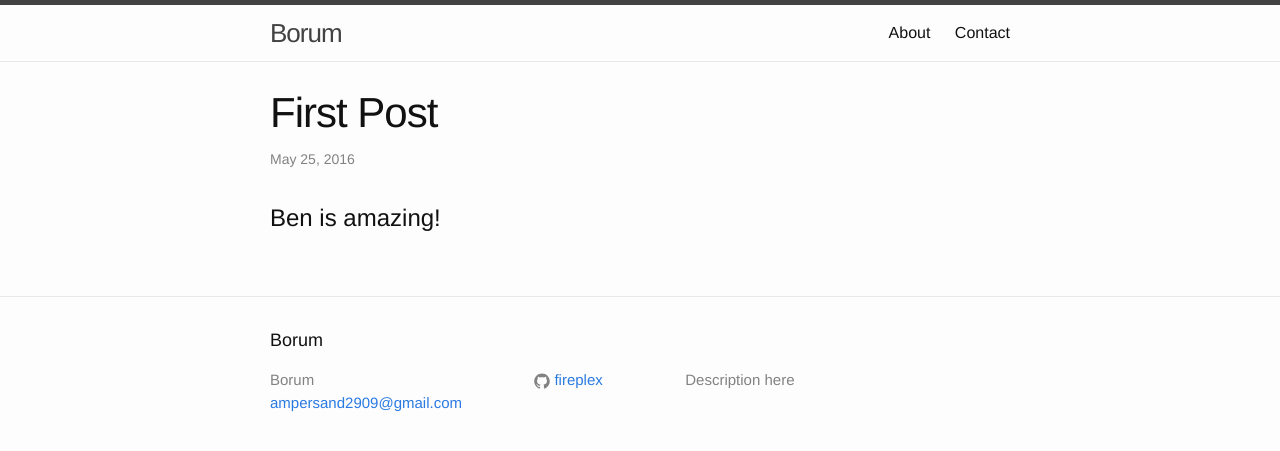
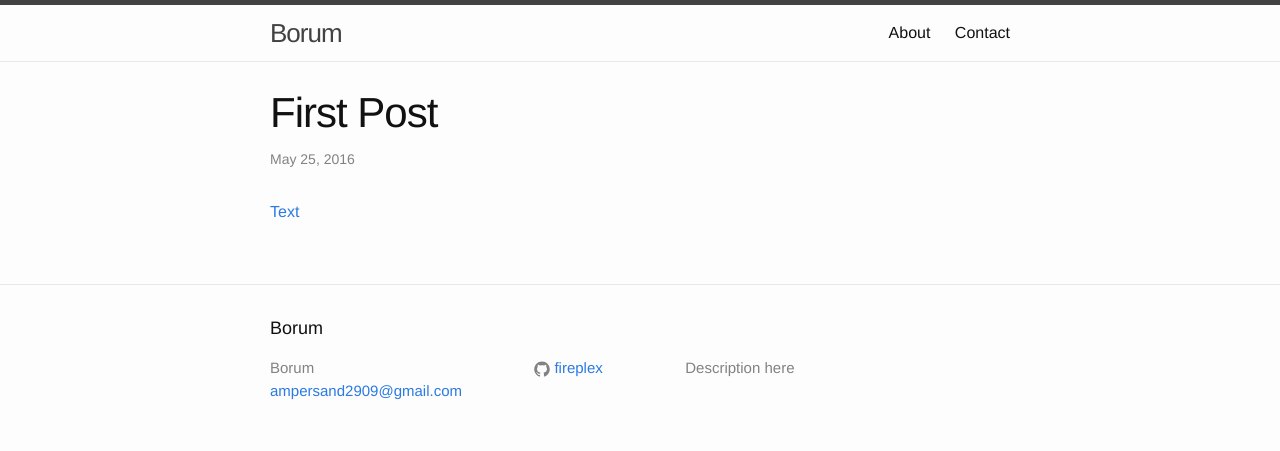
Before and after one commit to slothgamez/fireplex.github.io, a Jekyll site: the page built from _posts/2016-05-25-first-post.md, in a window 1280 px wide. Shown: the top 451 px of the page. Built offline with Jekyll 4.4.1, drawn with Linux system fonts in a browser that asks for light colours.

Commit message:
Update 2016-05-25-first-post.md

```diff
--- a/_posts/2016-05-25-first-post.md
+++ b/_posts/2016-05-25-first-post.md
@@ -5,4 +5,4 @@ description: ""
 category:
 tags: []
 ---
-<h1>Ben is amazing!</h1>
+[Text](http://fireplex.github.io/contact/thanks)
```
